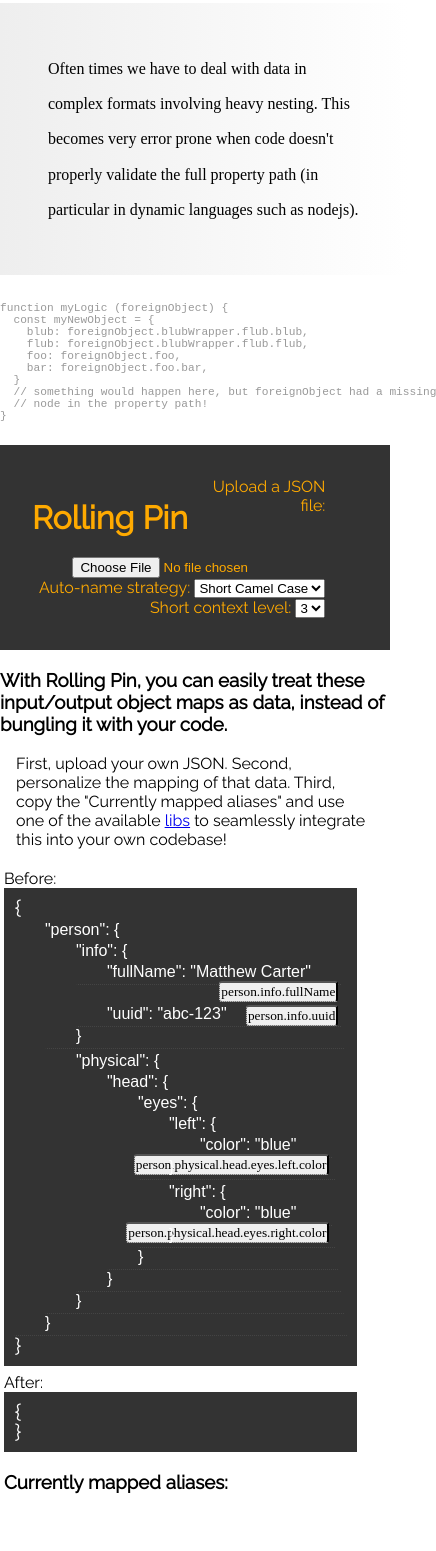
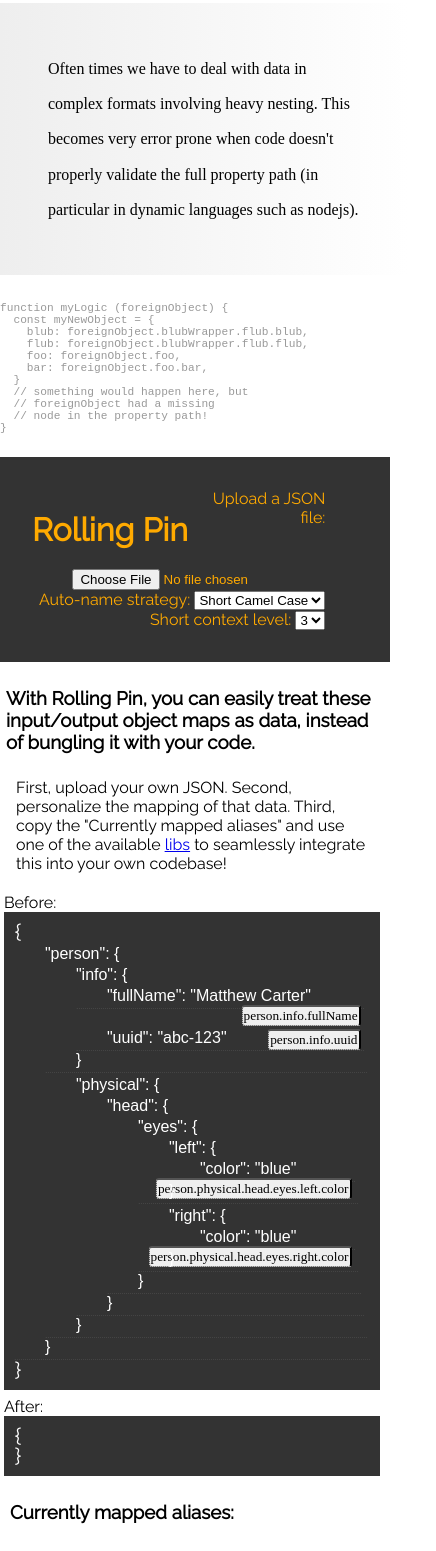
Before and after one commit to ahungry/rolling-pin, a website: page index.html in a window 390 px wide. Shown: the part 13-1564 px from the top of the page, 436 px wide, since content can reach past the window. Before the commit the page ends 1529 px from the top, so only its background shows below. Drawn offline with Linux system fonts and the light colour scheme.

Commit message:
Tidy up css further

```diff
--- a/main.css
+++ b/main.css
@@ -85,6 +85,8 @@
   color: #999;
   font-size: 1.0rem;
   float: left;
+  overflow-x: scroll;
+  max-width: 100%;
 }
 
 #menu {
@@ -111,7 +113,7 @@
 {
   .half {
     position: relative;
-    width: 90%;
+    width: 96%;
   }
 
   #menu div {
@@ -122,4 +124,10 @@
 
   .blurb { width: 80%; }
   .sample { font-size: 0.7rem; }
+  h3 {
+    padding: 6px;
+  }
+  code {
+    max-width: 100%;
+  }
 }
```
Also changed, not shown: index.html (+2 -1 lines).
